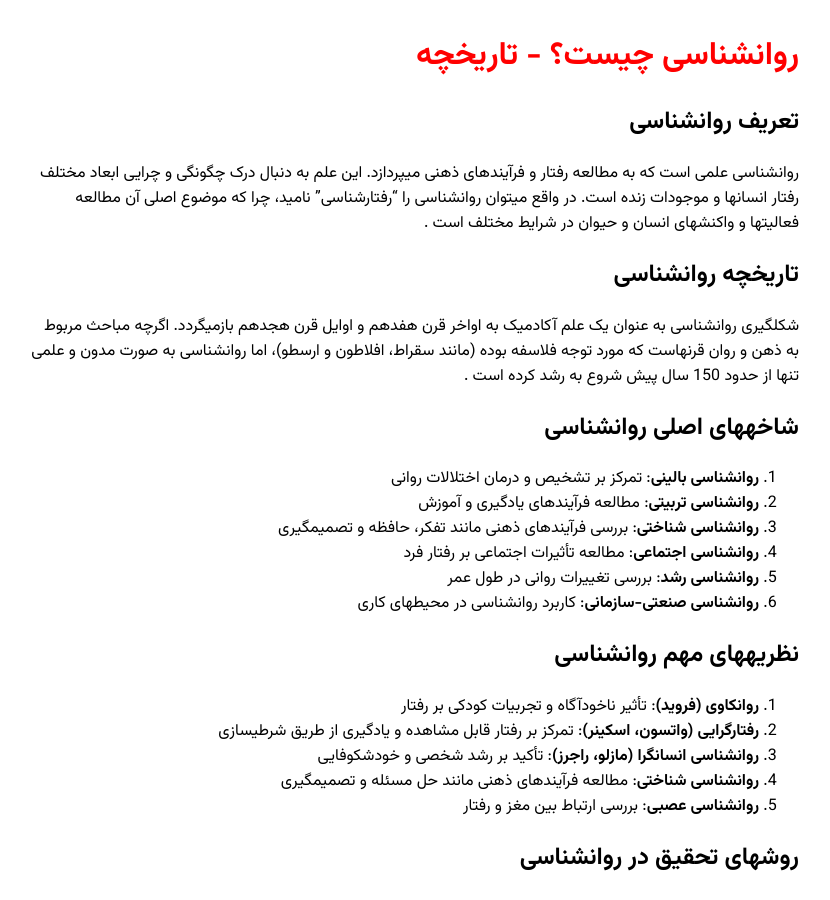
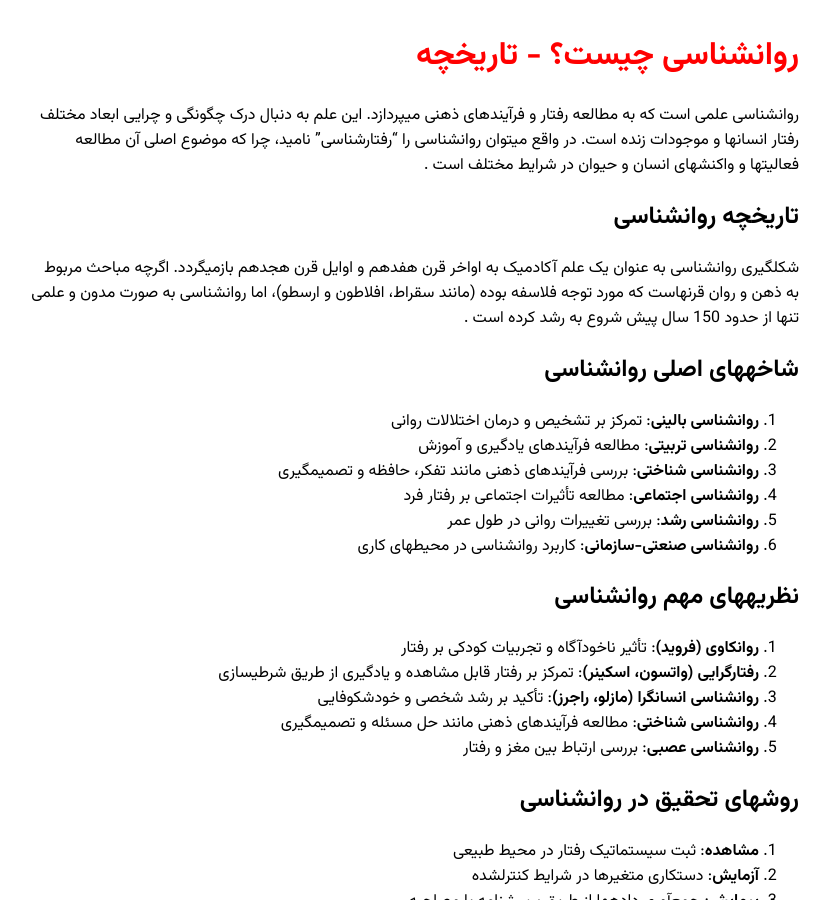
Before and after one commit to darkblog/darkblog.github.io, a Jekyll site: the page built from _posts/2025-6-28-6.md, in a window 1280 px wide and 900 px high. Shown: the whole window, without its empty margins (225-1055 px from the left). Built offline with Jekyll 4.4.1, drawn with Linux system fonts in a browser that asks for light colours.

Commit message:
Update and rename 2025-2-2-6.md to 2025-6-28-6.md

```diff
--- a/_posts/2025-2-2-6.md
+++ b/_posts/2025-6-28-6.md
@@ -3,7 +3,6 @@ layout: post
 title: روانشناسی چیست؟ - تاریخچه
 ---
 
-## تعریف روانشناسی
 روانشناسی علمی است که به مطالعه رفتار و فرآیندهای ذهنی میپردازد. این علم به دنبال درک چگونگی و چرایی ابعاد مختلف رفتار انسانها و موجودات زنده است. در واقع میتوان روانشناسی را "رفتارشناسی" نامید، چرا که موضوع اصلی آن مطالعه فعالیتها و واکنشهای انسان و حیوان در شرایط مختلف است .
 
 ## تاریخچه روانشناسی
```
